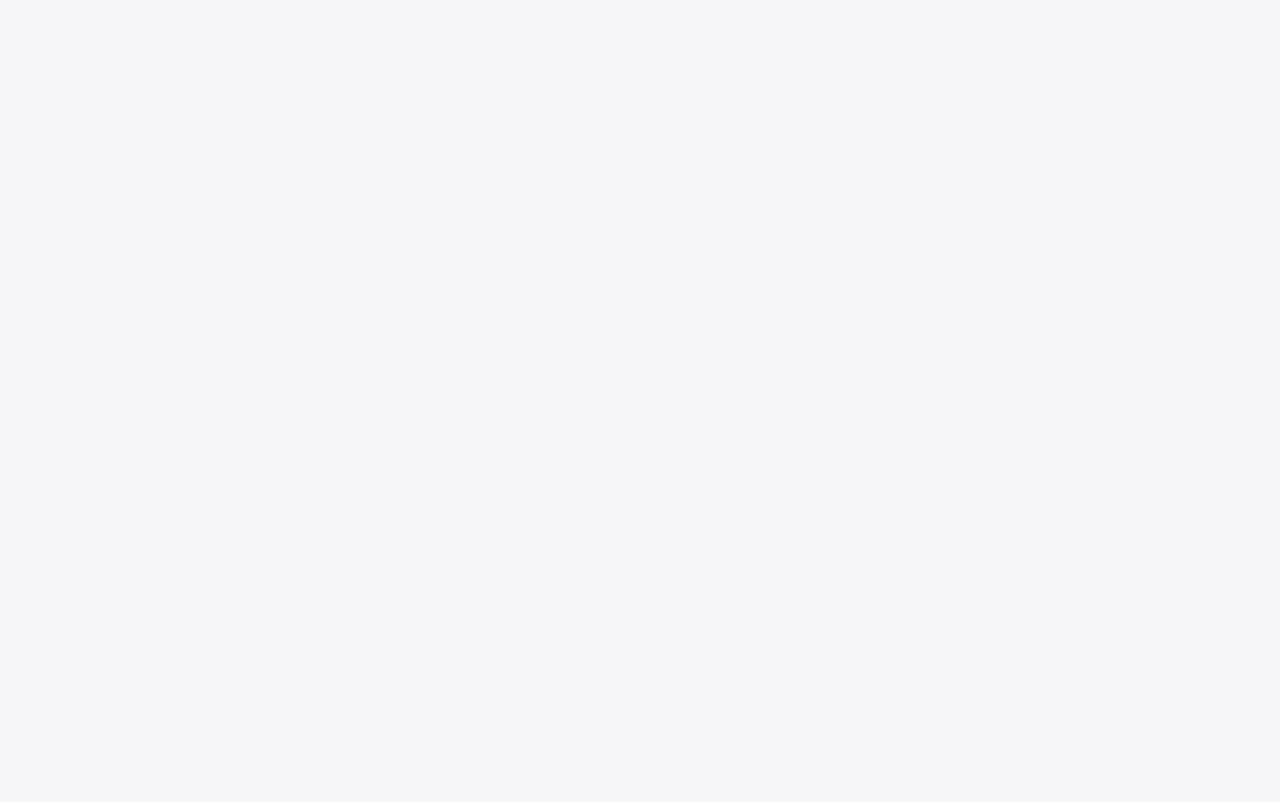
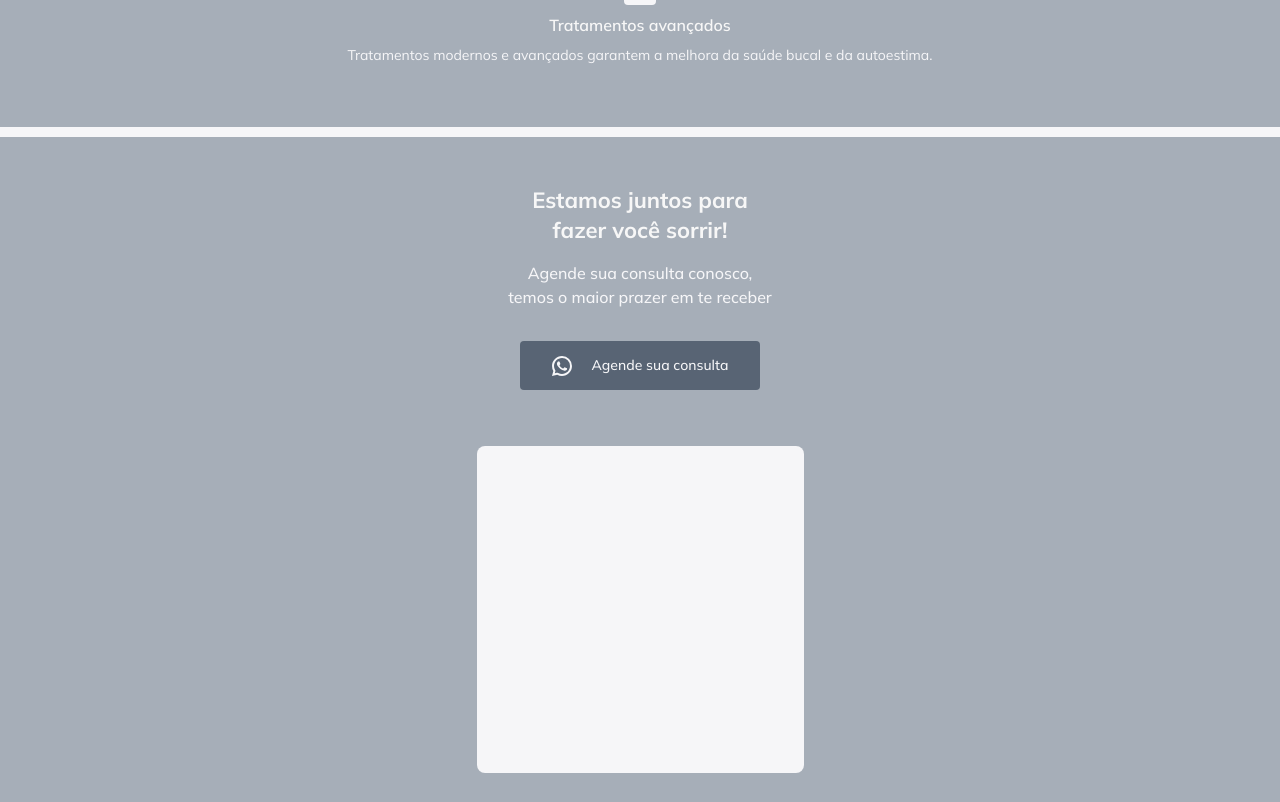
Before and after one commit to prenansb/articular-odonto, a Next.js app: page / in a window 1280 px wide. Shown: the part 1698-2500 px from the top of the page. Before the commit the page ends 1037 px from the top, so only its background shows below. Built offline with nearby package versions, Linux system fonts and the light colour scheme.

Commit message:
last call added

```diff
--- /dev/null
+++ b/src/layout/last-call/last-call.tsx
@@ -0,0 +1,22 @@
+import { WhatsappSvg } from './svgs'
+
+export default function LastCall() {
+  return (
+    <div className="flex flex-col items-center justify-center bg-[#A6AEB8] mt-[10px]">
+      <h2 className="max-w-[222px] text-[22px] text-[#F7F7F7] font-bold leading-[30px] text-center mt-[48px] mb-[16px]">
+        Estamos juntos para fazer você sorrir!
+      </h2>
+      <p className="max-w-[264px] text-[16px] text-[#F6F6F8] font-medium leading-[24px] text-center mb-[32px]">
+        Agende sua consulta conosco, temos o maior prazer em te receber
+      </p>
+      <button className="flex items-center justify-center gap-[20px] bg-[#586474] rounded-[4px] py-[14px] px-[32px] mb-[56px]">
+        <WhatsappSvg />
+        <a href="#" className="text-[14px] text-[#F6F6F8] font-medium leading-[21px]">
+          Agende sua consulta
+        </a>
+      </button>
+
+      <div className="bg-[#F6F6F8] w-[327px] h-[327px] rounded-[8px] mb-[56px]"></div>
+    </div>
+  )
+}
--- /dev/null
+++ b/src/layout/last-call/svgs/index.ts
@@ -0,0 +1 @@
+export { default as WhatsappSvg } from './whatsapp'
--- /dev/null
+++ b/src/layout/last-call/svgs/whatsapp.tsx
@@ -0,0 +1,10 @@
+export default function Svg({ ...props }) {
+  return (
+    <svg width="20" height="20" fill="none" xmlns="http://www.w3.org/2000/svg" {...props}>
+      <path
+        d="M10.012 0C4.506 0 .023 4.478.022 9.984a9.964 9.964 0 0 0 1.333 4.993L0 20l5.232-1.236a9.981 9.981 0 0 0 4.774 1.215h.004c5.505 0 9.985-4.48 9.988-9.985a9.922 9.922 0 0 0-2.922-7.066A9.923 9.923 0 0 0 10.012 0Zm-.002 2a7.95 7.95 0 0 1 5.652 2.342 7.929 7.929 0 0 1 2.336 5.65c-.002 4.404-3.584 7.986-7.99 7.986a7.999 7.999 0 0 1-3.817-.97l-.673-.367-.745.175-1.968.465.48-1.785.217-.8-.414-.72A7.98 7.98 0 0 1 2.02 9.985C2.023 5.582 5.607 2 10.01 2ZM6.477 5.375a.917.917 0 0 0-.666.313c-.23.248-.875.852-.875 2.08 0 1.228.894 2.415 1.02 2.582.123.166 1.726 2.765 4.263 3.765 2.108.831 2.536.667 2.994.625.458-.04 1.477-.602 1.685-1.185.208-.583.209-1.085.147-1.188-.062-.104-.229-.166-.479-.29-.249-.126-1.476-.728-1.705-.811-.229-.083-.396-.125-.562.125-.166.25-.643.81-.79.976-.145.167-.29.19-.54.065-.25-.126-1.054-.39-2.008-1.24-.742-.662-1.243-1.477-1.389-1.727-.145-.25-.013-.386.112-.51.112-.112.248-.291.373-.437.124-.146.167-.25.25-.416.083-.166.04-.313-.022-.438s-.547-1.357-.77-1.851c-.186-.415-.384-.425-.562-.432-.145-.006-.31-.006-.476-.006Z"
+        fill="#F6F6F8"
+      />
+    </svg>
+  )
+}
--- a/src/pages/index.tsx
+++ b/src/pages/index.tsx
@@ -1,6 +1,7 @@
 import type { NextPage } from 'next'
 import Head from 'next/head'
 import { Footer, Navbar } from '../common'
+import { Hero, Qualities, LastCall } from '../layout'
 
 const Home: NextPage = () => {
   return (
@@ -10,6 +11,9 @@ const Home: NextPage = () => {
         <link rel="icon" href="/favicon.ico" />
       </Head>
       <Navbar />
+      <Hero />
+      <Qualities />
+      <LastCall />
       <Footer />
     </>
   )
```
